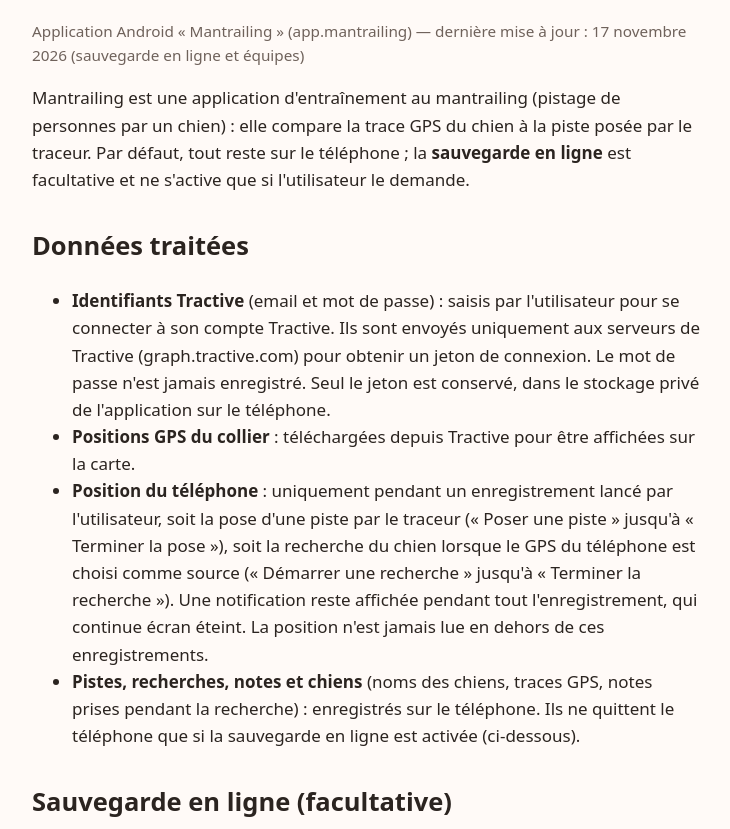
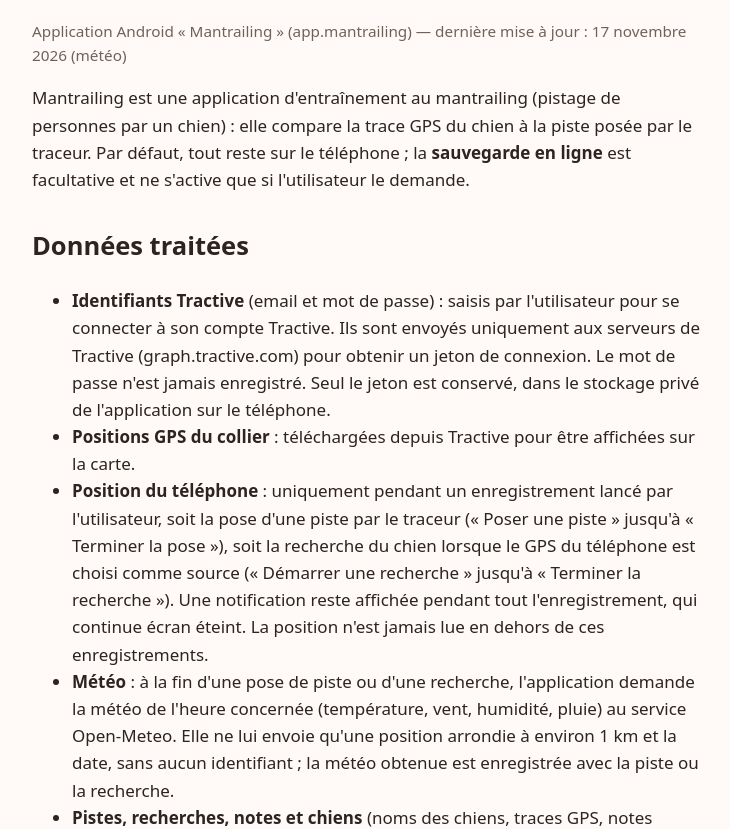
Before and after one commit to djkspr/mantrailing-site, a plain HTML site: page politique-confidentialite.html in a window 1280 px wide. Shown: the part 144-973 px from the top of the page, without its empty margins (272-1002 px from the left). Drawn offline with Linux system fonts and the light colour scheme.

Commit message:
Politique de confidentialité : météo (Open-Meteo, position arrondie)

```diff
--- a/politique-confidentialite.html
+++ b/politique-confidentialite.html
@@ -10,7 +10,7 @@
 <main>
 <p><a href="./">← Mantrailing</a></p>
 <h1>Politique de confidentialité</h1>
-<p class="muted">Application Android « Mantrailing » (app.mantrailing) — dernière mise à jour : 17 novembre 2026 (sauvegarde en ligne et équipes)</p>
+<p class="muted">Application Android « Mantrailing » (app.mantrailing) — dernière mise à jour : 17 novembre 2026 (météo)</p>
 
 <p>Mantrailing est une application d'entraînement au mantrailing (pistage de personnes par un chien) : elle
 compare la trace GPS du chien à la piste posée par le traceur. Par défaut, tout reste sur le téléphone ; la
@@ -28,6 +28,10 @@ compare la trace GPS du chien à la piste posée par le traceur. Par défaut, to
     chien lorsque le GPS du téléphone est choisi comme source (« Démarrer une recherche » jusqu'à « Terminer la
     recherche »). Une notification reste affichée pendant tout l'enregistrement, qui continue écran éteint. La
     position n'est jamais lue en dehors de ces enregistrements.</li>
+  <li><strong>Météo</strong> : à la fin d'une pose de piste ou d'une recherche, l'application demande la météo de
+    l'heure concernée (température, vent, humidité, pluie) au service Open-Meteo. Elle ne lui envoie qu'une position
+    arrondie à environ 1 km et la date, sans aucun identifiant ; la météo obtenue est enregistrée avec la piste ou la
+    recherche.</li>
   <li><strong>Pistes, recherches, notes et chiens</strong> (noms des chiens, traces GPS, notes prises pendant la
     recherche) : enregistrés sur le téléphone. Ils ne quittent le téléphone que si la sauvegarde en ligne est
     activée (ci-dessous).</li>
@@ -58,6 +62,7 @@ compare la trace GPS du chien à la piste posée par le traceur. Par défaut, to
   <li>Tractive, pour la connexion et la récupération des positions du collier ;</li>
   <li>Google, pour la connexion à la sauvegarde en ligne (si elle est activée) ;</li>
   <li>o2switch, hébergeur du serveur de sauvegarde (en France) ;</li>
+  <li>Open-Meteo, pour la météo (position arrondie à environ 1 km, sans identifiant) ;</li>
   <li>les membres des équipes que l'utilisateur rejoint, pour ce qui est fait ou partagé dans ces équipes ;</li>
   <li>les fournisseurs de fonds de carte (IGN — Géoplateforme, CARTO), qui reçoivent les demandes de tuiles de
     carte pour la zone affichée, comme tout service de carte.</li>
```
